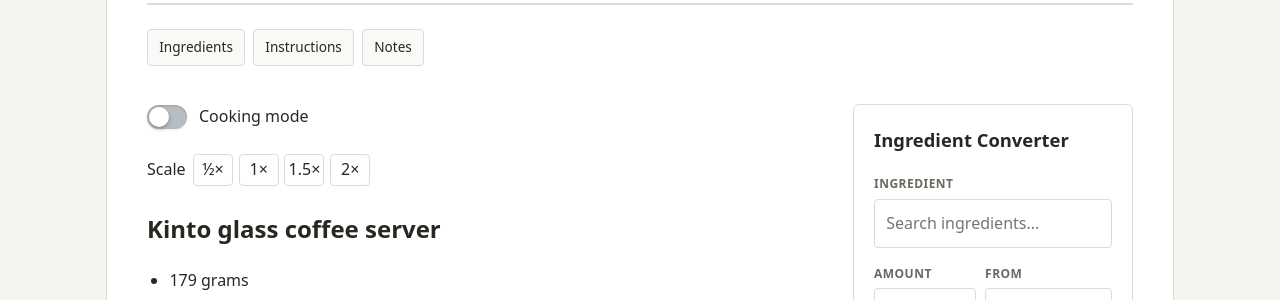
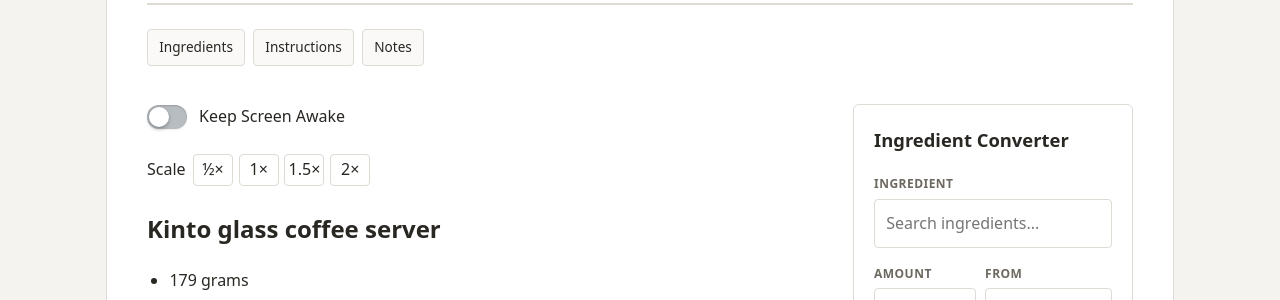
Before and after one commit to sundaycake/recipes, a Jekyll site: the page built from _recipes/-weights-of-kitchen-items.md, in a window 1280 px wide and 1148 px high. Shown: the part 294-594 px from the top of the window. Built offline with Jekyll 4.4.1, drawn with Linux system fonts in a browser that asks for light colours.

Commit message:
Update recipe.html

```diff
--- a/_layouts/recipe.html
+++ b/_layouts/recipe.html
@@ -119,7 +119,7 @@ layout: default
           <span class="baking-mode-toggle-knob"></span>
         </span>
       </button>
-      <span class="baking-mode-label">Cooking mode</span>
+      <span class="baking-mode-label">Keep Screen Awake</span>
       <span class="baking-mode-status"></span>
     </div>
 
```
